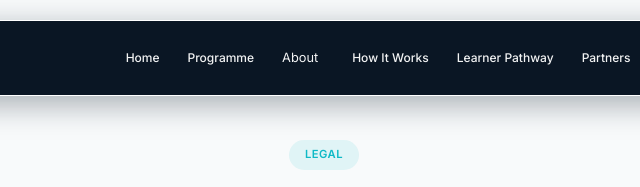
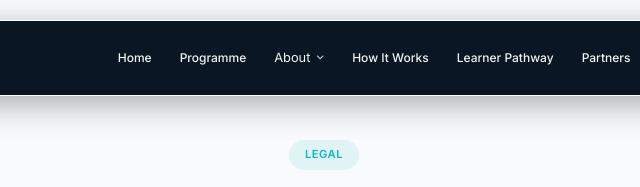
Before and after one commit to Ayam7273/NextGenCyberTalent, a plain HTML site: page aup.html in a window 1280 px wide. Shown: the top 187 px of the page, 316-956 px from the left. Drawn offline with Linux system fonts and the light colour scheme.

Commit message:
6th commit

```diff
--- a/aup.html
+++ b/aup.html
@@ -9,6 +9,9 @@
     <link href="https://fonts.googleapis.com/css2?family=Inter:wght@300;400;500;600;700;800;900&family=Libre+Baskerville:ital,wght@0,400;0,700;1,400&display=swap" rel="stylesheet">
     <link rel="stylesheet" href="styles.css">
     <link rel="icon" type="image/png" sizes="32x32" href="img/favicon.png">
+
+    <!-- Icons -->
+    <link rel="stylesheet" href="https://cdnjs.cloudflare.com/ajax/libs/font-awesome/6.4.2/css/all.min.css"/>
 </head>
 <body>
     <nav class="navbar" id="navbar">
```
Also changed, not shown: about.html (+3 -0 lines), code-of-conduct.html (+3 -0 lines), privacy.html (+3 -0 lines), programme-overview.html (+3 -0 lines), safeguarding.html (+3 -0 lines).
